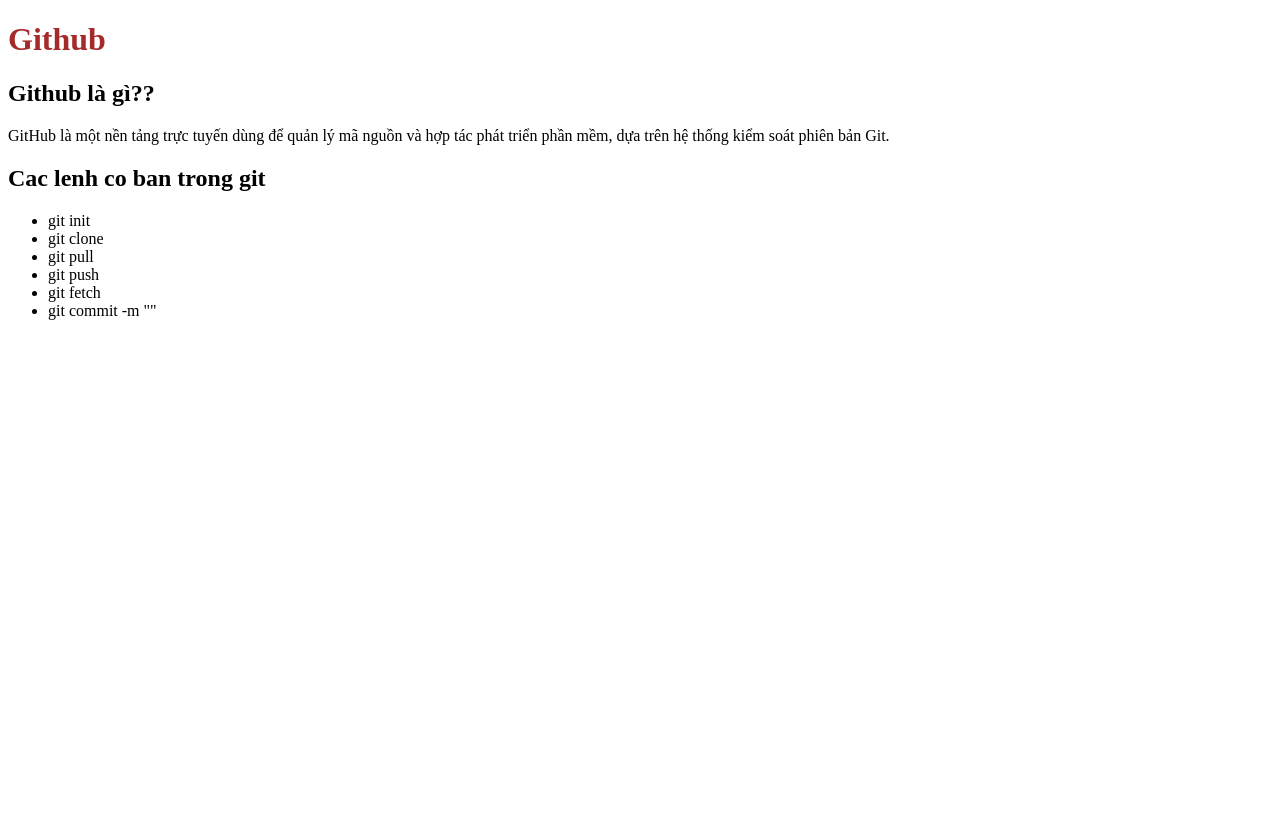
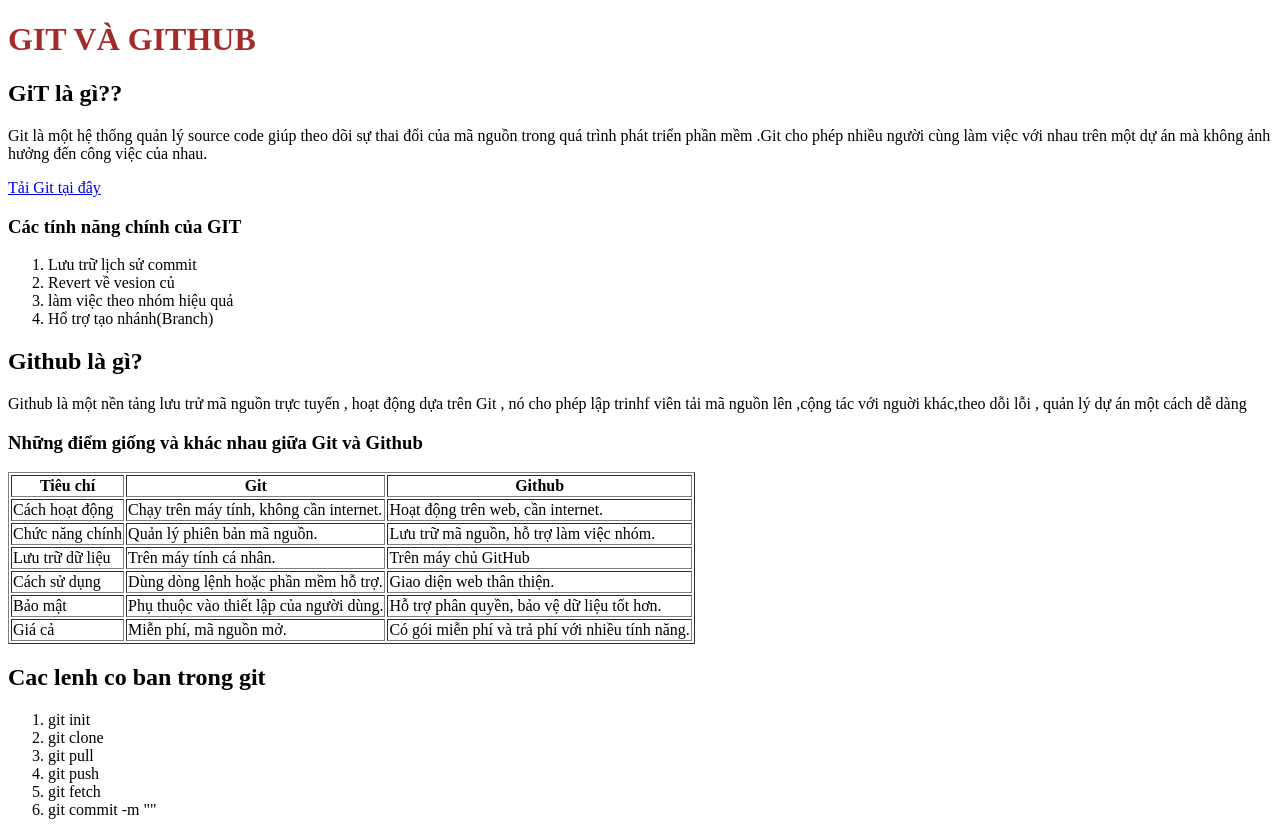
Before and after one commit to trannhutthien/textThietKeWeb, a plain HTML site: page index.html in a window 1280 px wide. Before the commit the page ends 800 px from the top, so only its background shows below. Drawn offline with Linux system fonts and the light colour scheme.

Commit message:
thay doi du an lan thu 1

```diff
--- a/index.html
+++ b/index.html
@@ -8,18 +8,68 @@
 </head>
 <body>
     <div>
-        <h1>Github</h1>
-           <h2>Github là gì??</h2>
-        <p> GitHub là một nền tảng trực tuyến dùng để quản lý mã nguồn và hợp tác phát triển phần mềm, dựa trên hệ thống kiểm soát phiên bản Git.</p>
-        <h2>Cac lenh co ban trong git</h2>
-        <ul>
-            <li>git init</li>
+        <h1>GIT VÀ GITHUB</h1>
+           <h2>GiT là gì??</h2>
+            <p>Git là một hệ thống quản lý source code giúp theo dõi sự thai đổi của mã nguồn trong quá trình phát triển phần mềm .Git cho phép nhiều người cùng làm việc với nhau trên một dự án mà không ảnh hưởng đến công việc của nhau.</p>
+            <a href="https://git-scm.com/downloads"> Tải Git tại đây  </a>
+            <h3>Các tính năng chính của GIT</h3>
+            <Ol>
+                <li>Lưu trữ lịch sử commit</li>
+                <li>Revert về vesion củ</li>
+                <li>làm việc theo nhóm hiệu quả</li>
+                <li>Hổ trợ tạo nhánh(Branch)</li>
+            </Ol>
+            <h2>Github là gì?</h2>
+            <p>Github là một nền tảng lưu trử mã nguồn trực tuyến , hoạt động dựa trên Git , nó cho phép lập trinhf viên tải mã nguồn lên ,cộng tác với nguời khác,theo dỗi lỗi , quản lý dự án một cách dễ dàng</p>
+           <h3>Những điểm giống và khác nhau giữa Git và Github</h3>
+           <table border="1" >
+             <tr >
+                <th>Tiêu chí </th>
+                <th>Git</th>
+                <th>Github</th>
+             </tr>
+             <tr>
+                <td>Cách hoạt động</td>
+                <td>Chạy trên máy tính, không cần internet.</td>
+                <td>Hoạt động trên web, cần internet.</td>
+             </tr>
+             <tr>
+                <td>Chức năng chính</td>
+                <td>Quản lý phiên bản mã nguồn.</td>
+                <td>Lưu trữ mã nguồn, hỗ trợ làm việc nhóm.</td>
+             </tr>
+             <tr>
+                <td>Lưu trữ dữ liệu</td>
+                <td>Trên máy tính cá nhân.</td>
+                <td>Trên máy chủ GitHub</td>
+             </tr>
+             <tr>
+                <td>Cách sử dụng</td>
+                <td>Dùng dòng lệnh hoặc phần mềm hỗ trợ.</td>
+                <td>Giao diện web thân thiện.</td>
+             </tr>
+             <tr>
+                <td>Bảo mật</td>
+                <td>Phụ thuộc vào thiết lập của người dùng.</td>
+                <td>Hỗ trợ phân quyền, bảo vệ dữ liệu tốt hơn.</td>
+             </tr>
+             <tr>
+                <td>Giá cả</td>
+                <td>Miễn phí, mã nguồn mở.</td>
+                <td>Có gói miễn phí và trả phí với nhiều tính năng.</td>
+             </tr>
+           </table>
+
+
+        <h2 >Cac lenh co ban trong git</h2>
+        <ol >
+            <li >git init</li>
             <li>git clone</li>
             <li>git pull</li>
             <li>git push</li>
             <li>git fetch</li>
             <li>git commit -m ""</li>
-        </ul>
+        </ol>
 
 
 
```
Also changed, not shown: Style.css (line endings or trailing spaces), 1 other file.
